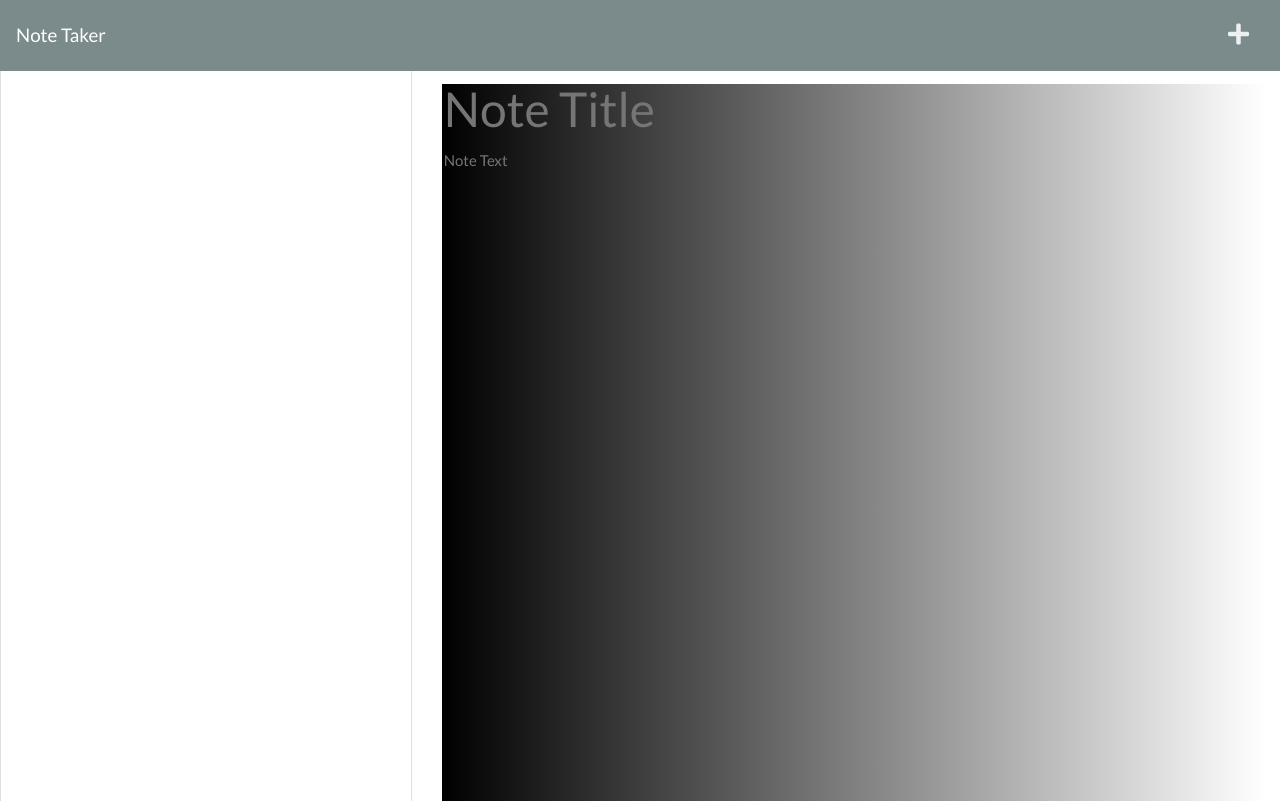
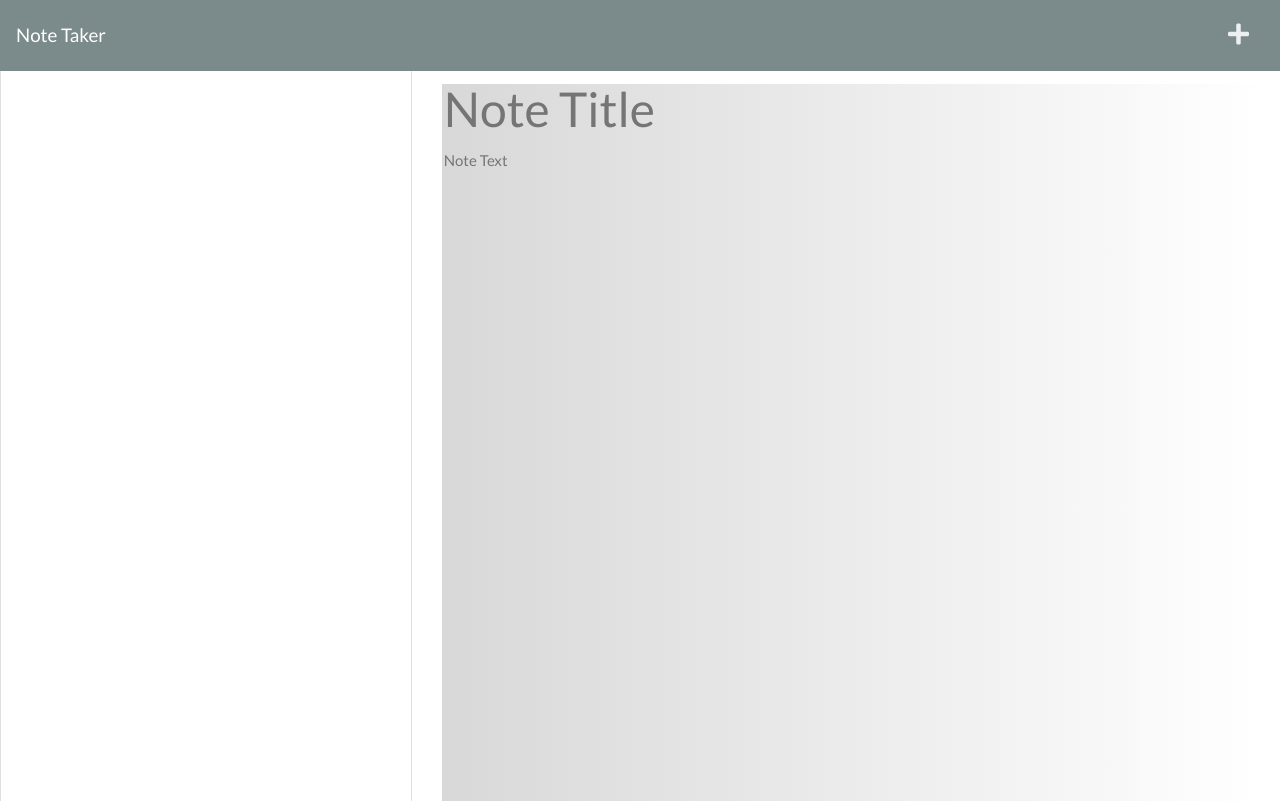
Before and after one commit to doctordutch/MyNotes, a website: page public/notes.html in a window 1280 px wide. Drawn offline with nearby package versions, Linux system fonts and the light colour scheme; no server answers.

Commit message:
fix heroku again

```diff
--- a/public/assets/css/styles.css
+++ b/public/assets/css/styles.css
@@ -19,7 +19,7 @@ body {
 .note-textarea,
 .note-title {
   color: #000000;
-  background: linear-gradient(to right, black, white);
+  background: linear-gradient(to right, rgb(216, 216, 216), white);
   width: 100%;
   outline: none;
   border: none;
```
